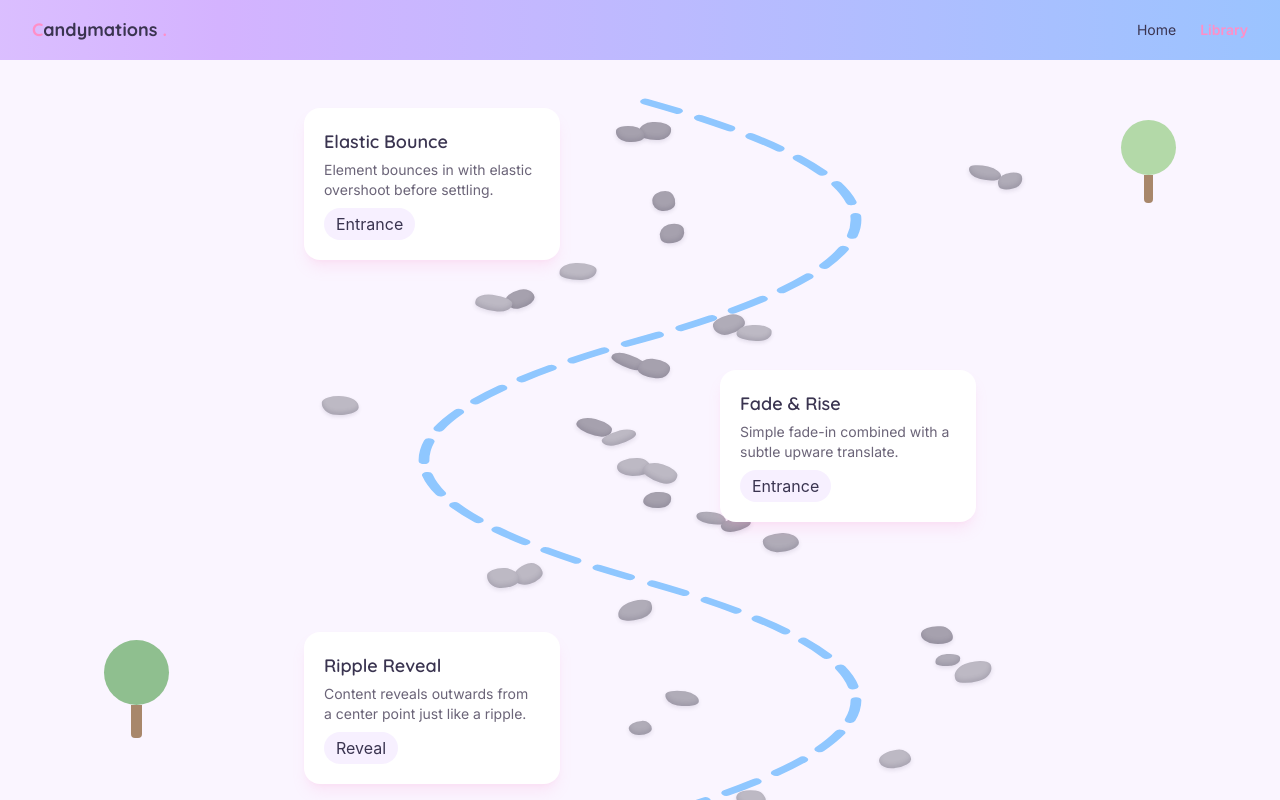
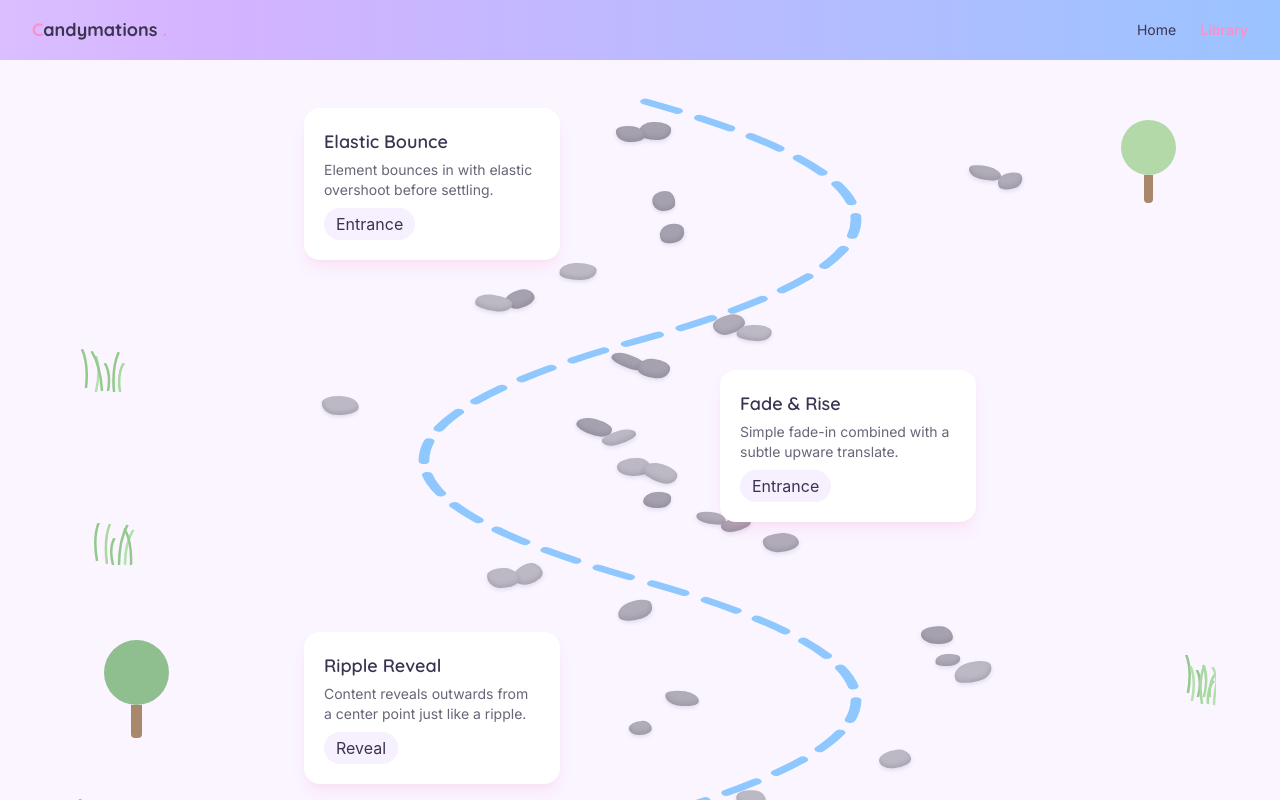
Before and after one commit to Krimzonn/Candymations, a React (Vite) app: page /library in a window 1280 px wide. Shown: the top 800 px of the page. Built offline with nearby package versions, Linux system fonts and the light colour scheme.

Commit message:
Added Grass Scenery to the library

```diff
--- /dev/null
+++ b/src/components/library/GrassScenery.jsx
@@ -0,0 +1,78 @@
+function GrassBlade({ height, rotate, color }) {
+  return (
+    <svg
+      width="14"
+      height={height}
+      viewBox={`0 0 14 ${height}`}
+      style={{
+        transform: `rotate(${rotate}deg)`,
+        transformOrigin: "bottom center",
+      }}
+    >
+      <path
+        d={`M 7 ${height} Q ${rotate > 0 ? 2 : 12} ${height * 0.4} 7 0`}
+        stroke={color}
+        strokeWidth="2.5"
+        strokeLinecap="round"
+        fill="none"
+      />
+    </svg>
+  );
+}
+
+function GrassCluster({ top, left, seed }) {
+  let s = seed;
+  const rand = () => {
+    s = (s * 9301 + 49297) % 233280;
+    return s / 233280;
+  };
+
+  const colors = ["#A8D9A0", "#93C98C", "#B5E0AE"];
+  const blades = Array.from({ length: 4 + Math.floor(rand() * 3) }, () => ({
+    height: 24 + rand() * 18,
+    rotate: rand() * 30 - 15,
+    color: colors[Math.floor(rand() * colors.length)],
+  }));
+
+  return (
+    <div
+      className="absolute flex items-end gap-[-2px]"
+      style={{ top, left: `${left}%` }}
+    >
+      {blades.map((blade, i) => (
+        <div key={i} style={{ margin: i === 0 ? 0 : -4 }}>
+          <GrassBlade {...blade} />
+        </div>
+      ))}
+    </div>
+  );
+}
+
+function GrassScenery({ count, spacing }) {
+  const totalHeight = count * spacing;
+  let seed = 17;
+  const rand = () => {
+    seed = (seed * 9301 + 49297) % 233280;
+    return seed / 233280;
+  };
+
+  const clusterCount = Math.floor(totalHeight / 180);
+  const clusters = Array.from({ length: clusterCount }, (_, i) => {
+    const onLeft = rand() > 0.5;
+    return {
+      top: 40 + rand() * (totalHeight - 80),
+      left: onLeft ? rand() * 6 : 94 + rand() * 6,
+      seed: Math.floor(rand() * 10000),
+    };
+  });
+
+  return (
+    <div className="absolute inset-0 pointer-events-none hidden md:block">
+      {clusters.map((cluster, i) => (
+        <GrassCluster key={i} {...cluster} />
+      ))}
+    </div>
+  );
+}
+
+export default GrassScenery;
--- a/src/pages/Library.jsx
+++ b/src/pages/Library.jsx
@@ -3,6 +3,7 @@ import River from "../components/library/River";
 import PathCard from "../components/library/PathCard";
 import TreeScenery from "../components/library/TreeScenery";
 import SteppingStones from "../components/library/SteppingStones";
+import GrassScenery from "../components/library/GrassScenery";
 
 const CARD_SPACING = 260;
 const CONTENT_HEIGHT = animations.length * CARD_SPACING + 200;
@@ -14,6 +15,7 @@ function Library() {
       style={{ minHeight: CONTENT_HEIGHT }}
     >
       <River height={CONTENT_HEIGHT} />
+      <GrassScenery count={animations.length} spacing={CARD_SPACING} />
       <SteppingStones count={animations.length} spacing={CARD_SPACING} />
       <TreeScenery count={animations.length} spacing={CARD_SPACING} />
 
```
